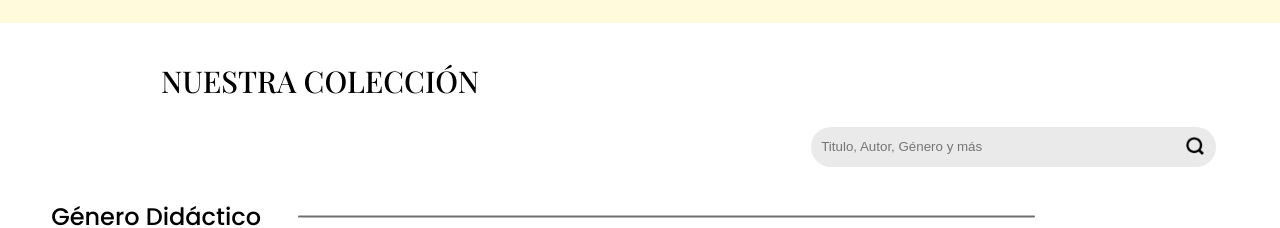
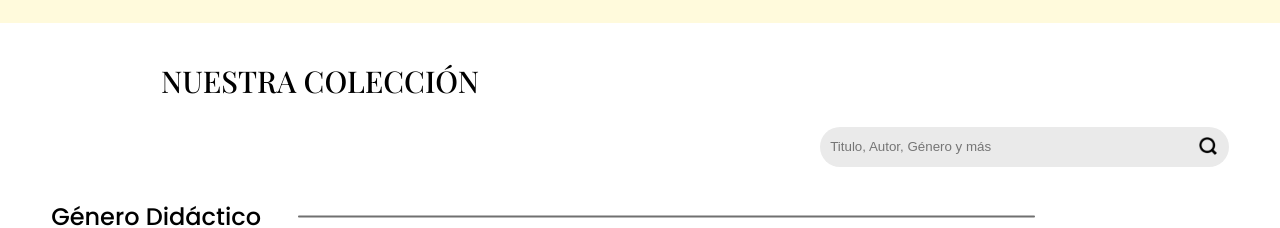
Before and after one commit to Return0Zero/libreria, a React (Create React App) app: page / in a window 1280 px wide. Shown: the part 1180-1408 px from the top of the page. Built offline with nearby package versions, Linux system fonts and the light colour scheme; a web font is replaced by a local one.

Commit message:
Commit de prueba

```diff
--- a/src/componentes/barrabusqueda/barrabusqueda.css
+++ b/src/componentes/barrabusqueda/barrabusqueda.css
@@ -1,7 +1,7 @@
 .seccion-inputBusqueda {
     display: flex;
     justify-content: right;
-    margin-right: 5%;
+    margin-right: 4%;
     margin-bottom: 2%;
 }
 
```
